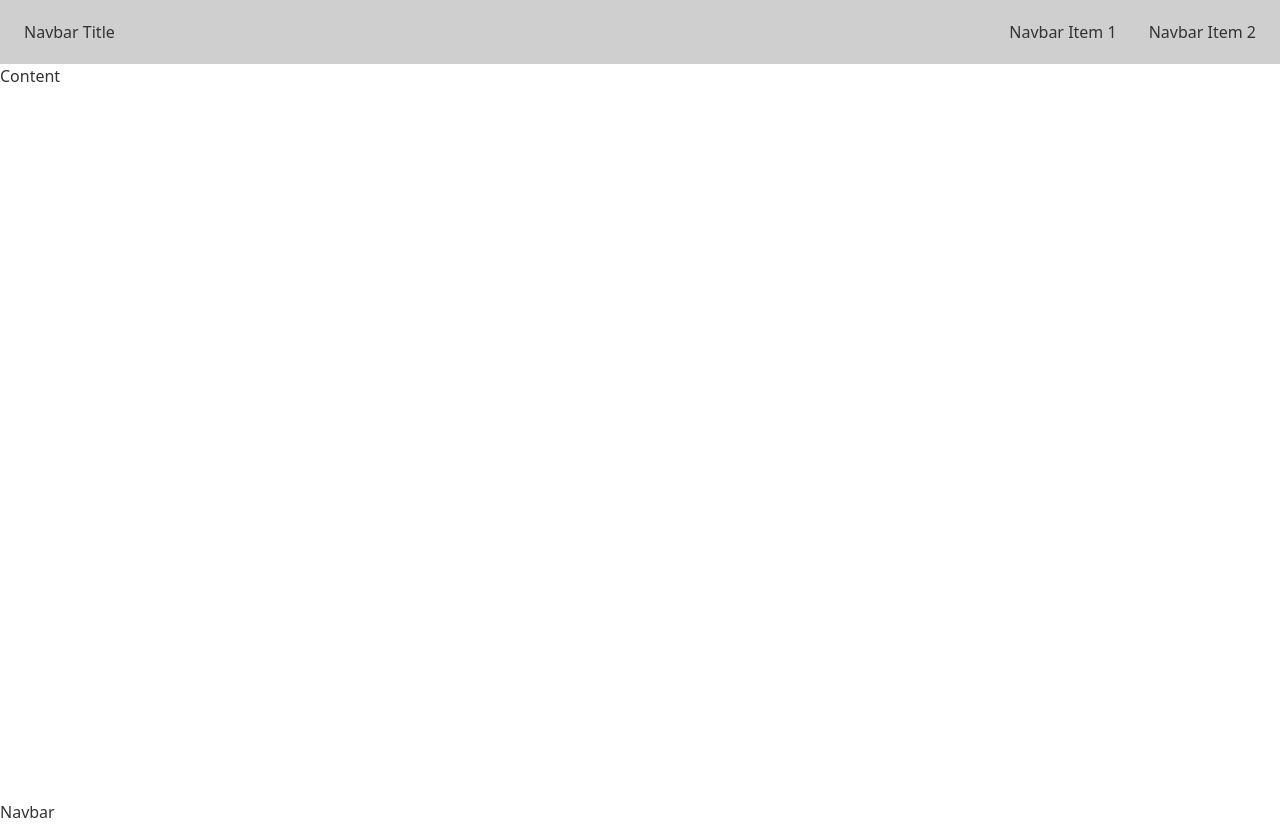
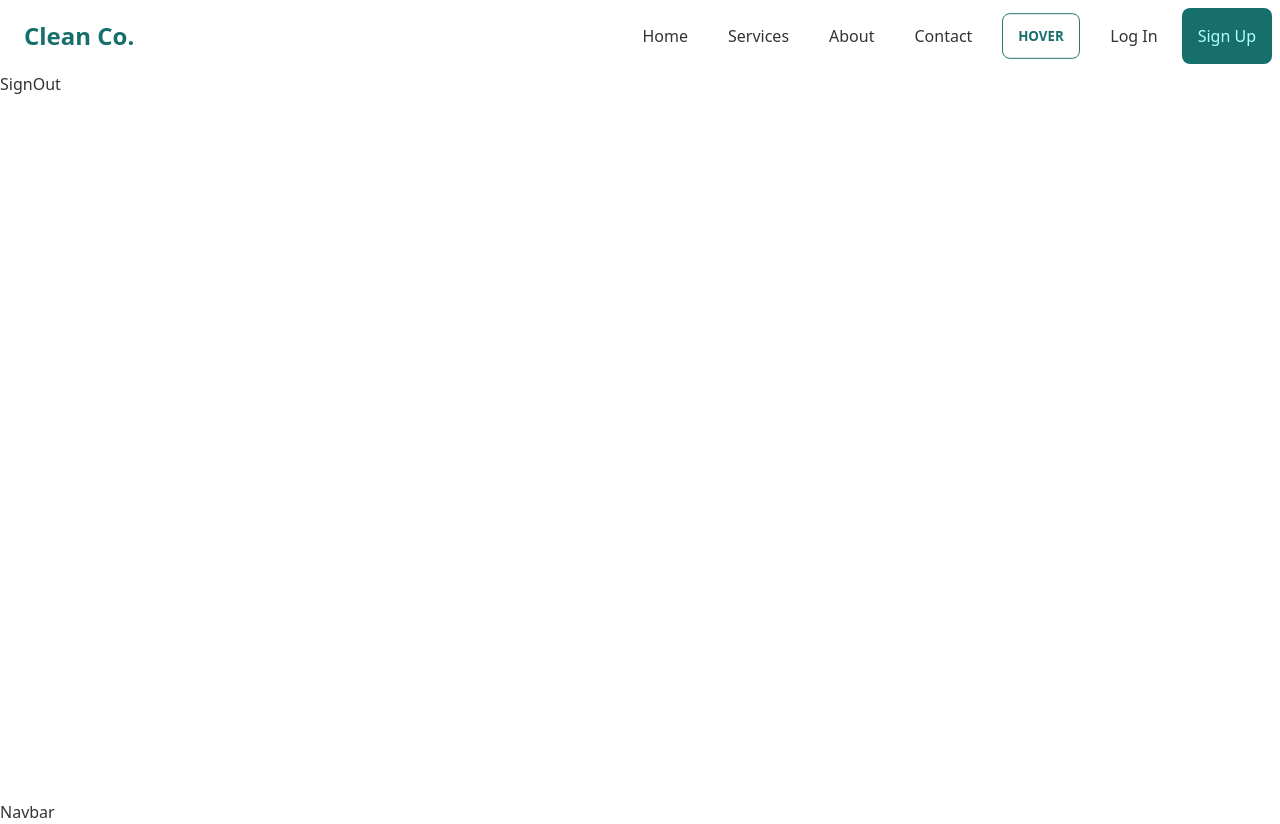
Before and after one commit to ssmdbayzid/clean_co, a React (Create React App) app: page /sign-up in a window 1280 px wide. Built offline with nearby package versions, Linux system fonts and the light colour scheme.

Commit message:
complete navbar

```diff
--- a/package.json
+++ b/package.json
@@ -11,6 +11,7 @@
     "postcss": "^8.4.19",
     "react": "^18.2.0",
     "react-dom": "^18.2.0",
+    "react-router-dom": "6",
     "react-scripts": "5.0.1",
     "tailwindcss": "^3.2.4",
     "web-vitals": "^2.1.0"
--- a/src/Layout/Layout.js
+++ b/src/Layout/Layout.js
@@ -1,16 +1,16 @@
 import React from 'react'
 import Footer from '../components/Footer'
 import Header from '../components/Header'
-import routes from '../routes/routes'
+import Routers from '../Routers/Routers'
+// import Routers from '../Routers/Routers'
 
 const Layout = () => {
   return (
     <div>
-        <Header/>
-           <div>
-            <routes />
+        <Header>
+          <Routers/>
+        </Header>
 
-           </div>
 
         <Footer/>
 
--- /dev/null
+++ b/src/Routers/Routers.js
@@ -0,0 +1,19 @@
+import React from 'react'
+import { Route, Routes } from 'react-router-dom'
+import { Home, About, Contact, Services, LogIn, SignOut } from '../pages'
+
+const Routers = () => {
+  return (
+    <Routes>
+      <Route path='/' element={<Home />}/>
+      <Route path='/home' element={<Home />}/>
+      <Route path='/about' element={<About />}/>
+      <Route path='/contact' element={<Contact />}/>
+      <Route path='/services' element={<Services />}/>
+      <Route path='/log-in' element={<LogIn />}/>
+      <Route path='/sign-up' element={<SignOut />}/>
+    </Routes>
+  )
+}
+
+export default Routers
--- a/src/components/Header.js
+++ b/src/components/Header.js
@@ -1,13 +1,14 @@
 import React from 'react'
+import { NavLink } from 'react-router-dom'
 
-const Header = () => {
+const Header = ({children}) => {
   return (
     <div className="drawer drawer-end">
   <input id="my-drawer-3" type="checkbox" className="drawer-toggle" />
   <div className="drawer-content flex flex-col">
 
-    <div className="w-full navbar bg-base-300">
-      <div className="flex-1 px-2 mx-2">Navbar Title</div>
+    <div className="w-full navbar bg-base-100">
+      <div className="flex-1 px-2 mx-2 text-2xl font-bold text-primary">Clean Co.</div>
       <div className="flex-none lg:hidden">
         <label htmlFor="my-drawer-3" className="btn btn-square btn-ghost">
           <svg xmlns="http://www.w3.org/2000/svg" fill="none" viewBox="0 0 24 24" className="inline-block w-6 h-6 stroke-current"><path strokeLinecap="round" strokeLinejoin="round" strokeWidth="2" d="M4 6h16M4 12h16M4 18h16"></path></svg>
@@ -15,23 +16,36 @@ const Header = () => {
       </div>
       <div className="flex-none hidden lg:block">
 
-        <ul className="menu menu-horizontal">
+        <ul className="menu menu-horizontal gap-2">
+          <li><NavLink to="/home" className="rounded-lg">Home</NavLink></li>
+          <li><NavLink to="/services" className="rounded-lg">Services</NavLink></li>
+          <li><NavLink to="/about" className="rounded-lg">About</NavLink></li>
+          <li><NavLink to="/contact" className="rounded-lg">Contact</NavLink></li>
+          <li className='dropdown dropdown-hover dropdown-end'>
+        <label tabIndex={0} className="btn m-1  btn-primary btn-outline">Hover</label>
+        <ul tabIndex={0} className="dropdown-content menu p-2 shadow bg-base-100 rounded-box w-52 ">
+          <li><a href='#'>Item 1</a></li>
+          <li><a href='#'>Item 2</a></li>
+        </ul>
 
-          <li><a>Navbar Item 1</a></li>
-          <li><a>Navbar Item 2</a></li>
+          </li>
+          <li><NavLink to="/log-in" className="rounded-lg">Log In</NavLink></li>
+          <li><NavLink to="/sign-up" className="rounded-lg">Sign Up</NavLink></li>
         </ul>
       </div>
     </div>
 
-    Content
+    {children}
   </div>
   <div className="drawer-side">
     <label htmlFor="my-drawer-3" className="drawer-overlay"></label>
     <ul className="menu p-4 w-80 bg-base-100">
 
-      <li><a>Sidebar Item 1</a></li>
-      <li><a>Sidebar Item 2</a></li>
-
+    <li><NavLink to="/services">Services</NavLink></li>
+    <li><NavLink to="/about">About</NavLink></li>
+    <li><NavLink to="/contact">Contact</NavLink></li>
+    <li><NavLink to="/log-in">Log In</NavLink></li>
+    <li><NavLink to="/sign-up">Sign Up</NavLink></li>
     </ul>
 
   </div>
--- a/src/index.js
+++ b/src/index.js
@@ -2,12 +2,15 @@ import React from 'react';
 import ReactDOM from 'react-dom/client';
 import './index.css';
 import App from './App';
+import { BrowserRouter } from 'react-router-dom';
 
 
 const root = ReactDOM.createRoot(document.getElementById('root'));
 root.render(
   <React.StrictMode>
+    <BrowserRouter>
     <App />
+    </BrowserRouter>
   </React.StrictMode>
 );
 
--- /dev/null
+++ b/src/pages/About.js
@@ -0,0 +1,9 @@
+import React from 'react'
+
+const About = () => {
+  return (
+    <div>About</div>
+  )
+}
+
+export default About
--- /dev/null
+++ b/src/pages/Contact.js
@@ -0,0 +1,9 @@
+import React from 'react'
+
+const Contact = () => {
+  return (
+    <div>Contact</div>
+  )
+}
+
+export default Contact
--- /dev/null
+++ b/src/pages/LogIn.js
@@ -0,0 +1,9 @@
+import React from 'react'
+
+const LogIn = () => {
+  return (
+    <div>Log-0In</div>
+  )
+}
+
+export default LogIn
--- /dev/null
+++ b/src/pages/Services.js
@@ -0,0 +1,9 @@
+import React from 'react'
+
+const Services = () => {
+  return (
+    <div>Services</div>
+  )
+}
+
+export default Services
--- /dev/null
+++ b/src/pages/SignOut.js
@@ -0,0 +1,9 @@
+import React from 'react'
+
+const SignOut = () => {
+  return (
+    <div>SignOut</div>
+  )
+}
+
+export default SignOut
--- /dev/null
+++ b/src/pages/index.js
@@ -0,0 +1,6 @@
+export {default as Home} from './Home'
+export {default as About} from './About'
+export {default as Contact} from './Contact'
+export {default as Services} from './Services'
+export {default as LogIn} from './LogIn'
+export {default as SignOut} from './SignOut'
--- a/src/routes/routes.js
+++ /dev/null
@@ -1,9 +0,0 @@
-import React from 'react'
-
-const routes = () => {
-  return (
-    <div>routes</div>
-  )
-}
-
-export default routes
```
Also changed, not shown: 1 other file (tests, documents, lock files or other folders).
